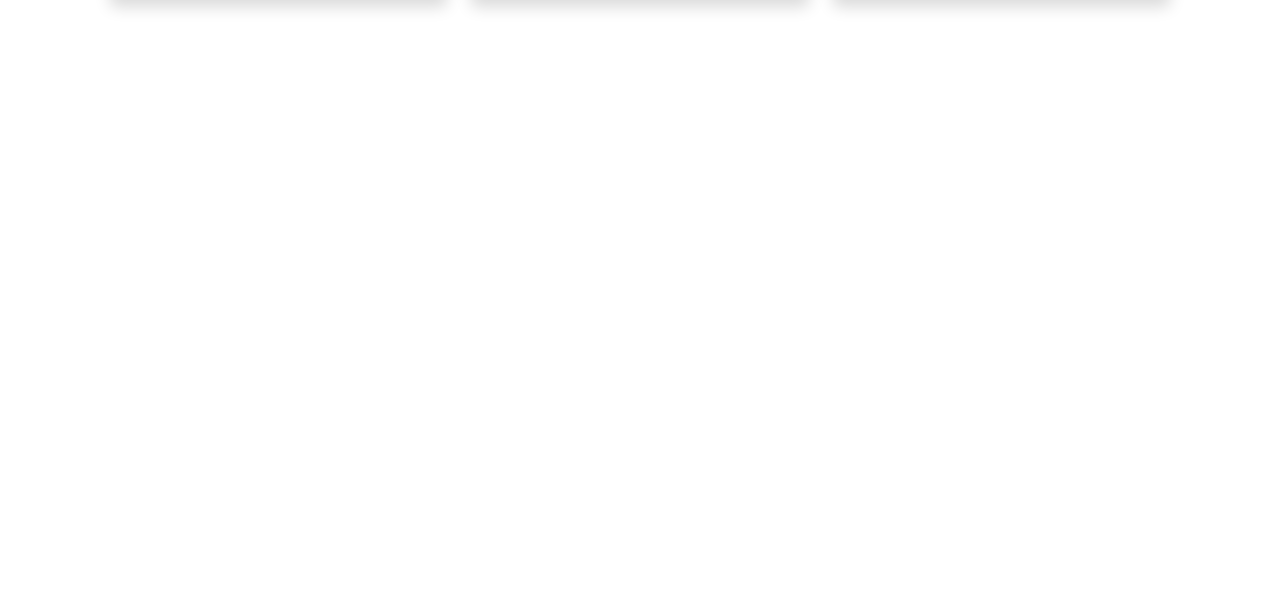
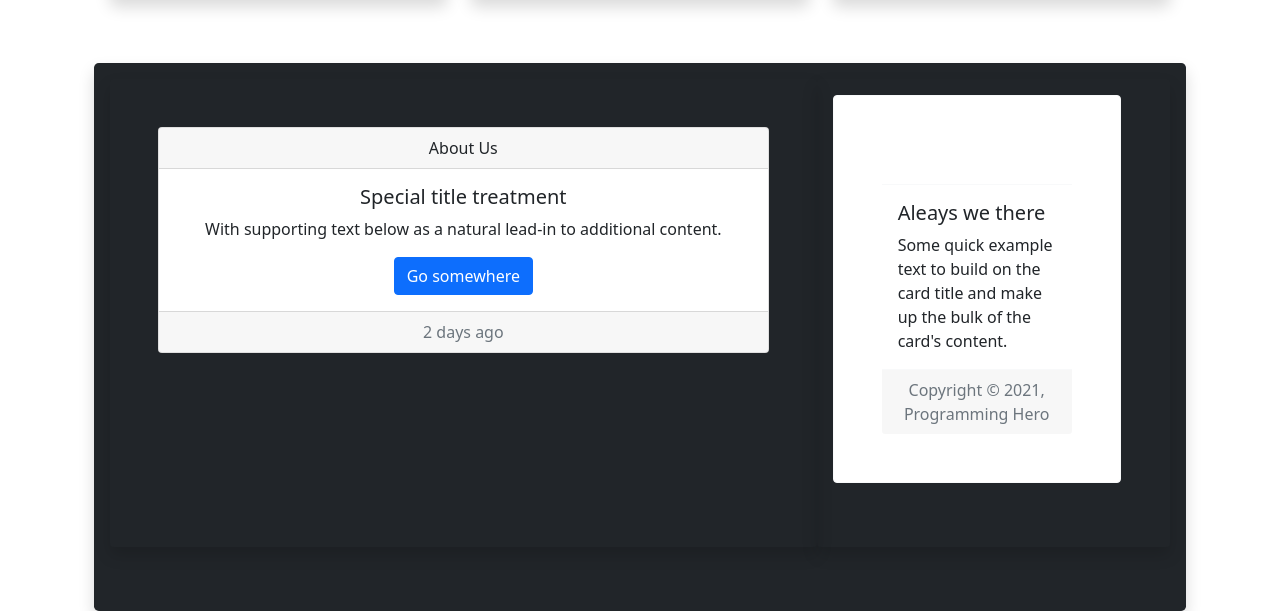
Before and after one commit to Zawad-Zahed/Responsive-Website, a plain HTML site: page index.html in a window 1280 px wide. Shown: the part 2752-3363 px from the top of the page. Before the commit the page ends 2847 px from the top, so only its background shows below. Drawn offline with nearby package versions, Linux system fonts and the light colour scheme.

Commit message:
added footer

```diff
--- a/CSS/style.css
+++ b/CSS/style.css
@@ -1,8 +1,10 @@
 body {
-  font-family: "Inter", sans-serif;
+  font-style: italic;
+
+  font: 2em sans-serif;
 }
-.container bg-color{
-    FFFFF4
+.bg-color-top- {
+  color: rgb(221, 188, 160);
 }
 .navbar-brand img {
   height: 30px;
@@ -23,6 +25,11 @@ body {
   width: auto;
   margin-left: 50px;
 }
-header .bg-color-top{
-    background-color: FBF3E5;
+.bottom-card img {
+  height: 80px;
+  width: auto;
 }
+
+header .bg-color-top {
+  background-color: FBF3E5;
+}
--- a/index.html
+++ b/index.html
@@ -4,21 +4,22 @@
     <meta charset="UTF-8" />
     <meta name="viewport" content="width=device-width, initial-scale=1.0" />
     <link rel="stylesheet" href="CSS/style.css" />
-
+    <link rel="preconnect" href="https://fonts.gstatic.com">
+<link href="https://fonts.googleapis.com/css2?family=Bebas+Neue&family=Open+Sans&display=swap" rel="stylesheet">
     <link
       href="https://cdn.jsdelivr.net/npm/bootstrap@5.0.0-beta1/dist/css/bootstrap.min.css"
       rel="stylesheet"
       integrity="sha384-giJF6kkoqNQ00vy+HMDP7azOuL0xtbfIcaT9wjKHr8RbDVddVHyTfAAsrekwKmP1"
       crossorigin="anonymous"
     />
-    <link rel="preconnect" href="https://fonts.gstatic.com">
+
     <title>Backpack Moon</title>
   </head>
-  <body class="container " >
+  <body class="container" >
      <!-- Header_ Nav & Banner -->
-    <header class="container bg-color-top">
+    <header class="container">
       <nav class="navbar navbar-expand-lg navbar-light mt-2">
-        <div class="container-fluid ">
+        <div class="container-fluid bg-color-top">
           <a class="navbar-brand" href="#">
             <img src="logo-icon/Logo.png" alt="" />
           </a>
@@ -44,7 +45,7 @@
           </div>
         </div>
         </div>
-        <!-- this div from Bootstrap  Console for banner-->
+        <!-- this div from Bootstrap image for banner-->
       </nav>
       <section class="mt-5 rounded">
         <div
@@ -274,15 +275,42 @@
             </div>
           </div>
       </section>
-      <!-- Section 5_ Extra Features -->
-      <section id="Contact-us" class="features mt-5 p-3" >
-        <div class="d-flex flex-column bg-light shadow">
 
-          </div>
-      </section>
-    </main>
-    <footer id="About-us" class="footer"></footer>
 
+
+
+    <!-- Section 5_ Extra Features -->
+    <section class="container mt-5 bg-dark p-3 shadow rounded-3 d-flex justify-content-evenly">
+        <article class="d-flax col-md-8 shadow p-5 mb-5 rounded text-white">
+            <div class="card text-center text-dark">
+                <div class="card-header ">
+                  About Us
+                </div>
+                <div class="card-body">
+                  <h5 class="card-title">Special title treatment</h5>
+                  <p class="card-text">With supporting text below as a natural lead-in to additional content.</p>
+                  <a href="#" class="btn btn-primary">Go somewhere</a>
+                </div>
+                <div class="card-footer text-muted">
+                  2 days ago
+                </div>
+              </div>
+        </article>
+        <footer class="d-flax col-md-4 shadow p-3 mb-5 rounded text-white">
+            <div class="card border-light mb-5 p-5" style="max-width: 18rem;">
+                <div class="card-header bg-transparent border-light">Header</div>
+                <div class="card-body text-dark">
+                  <h5 class="card-title">Aleays we there</h5>
+                  <p class="card-text">Some quick example text to build on the card title and make up the bulk of the card's content.</p>
+                </div>
+                <div class="card-footer border-light text-secondary text-center">Copyright © 2021, Programming Hero</div>
+              </div>
+            <!-- <h1>sdfsafsfs</h1>
+            <p>Custom Printing</p>
+            <p>Copyright © 2021</p> -->
+        </footer>
+    </section>
+</main>
     <script
       src="https://cdn.jsdelivr.net/npm/bootstrap@5.0.0-beta1/dist/js/bootstrap.bundle.min.js"
       integrity="sha384-ygbV9kiqUc6oa4msXn9868pTtWMgiQaeYH7/t7LECLbyPA2x65Kgf80OJFdroafW"
```
